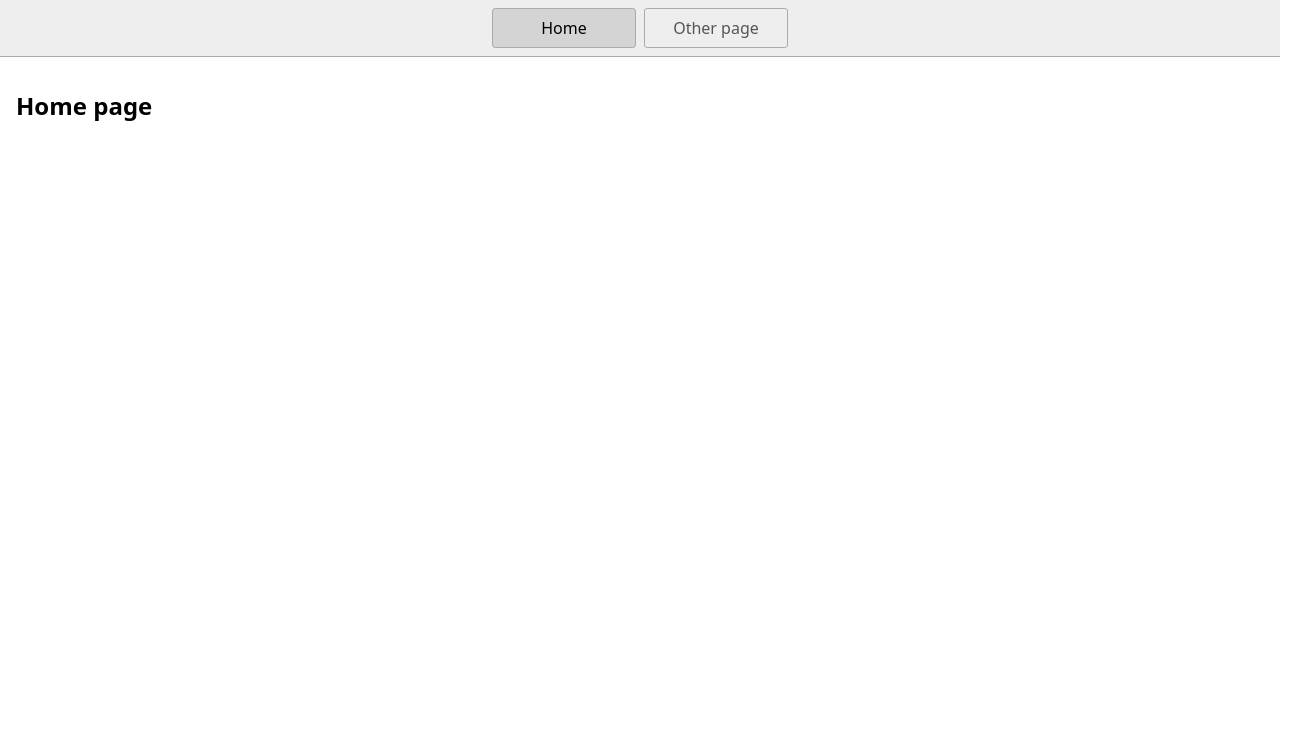
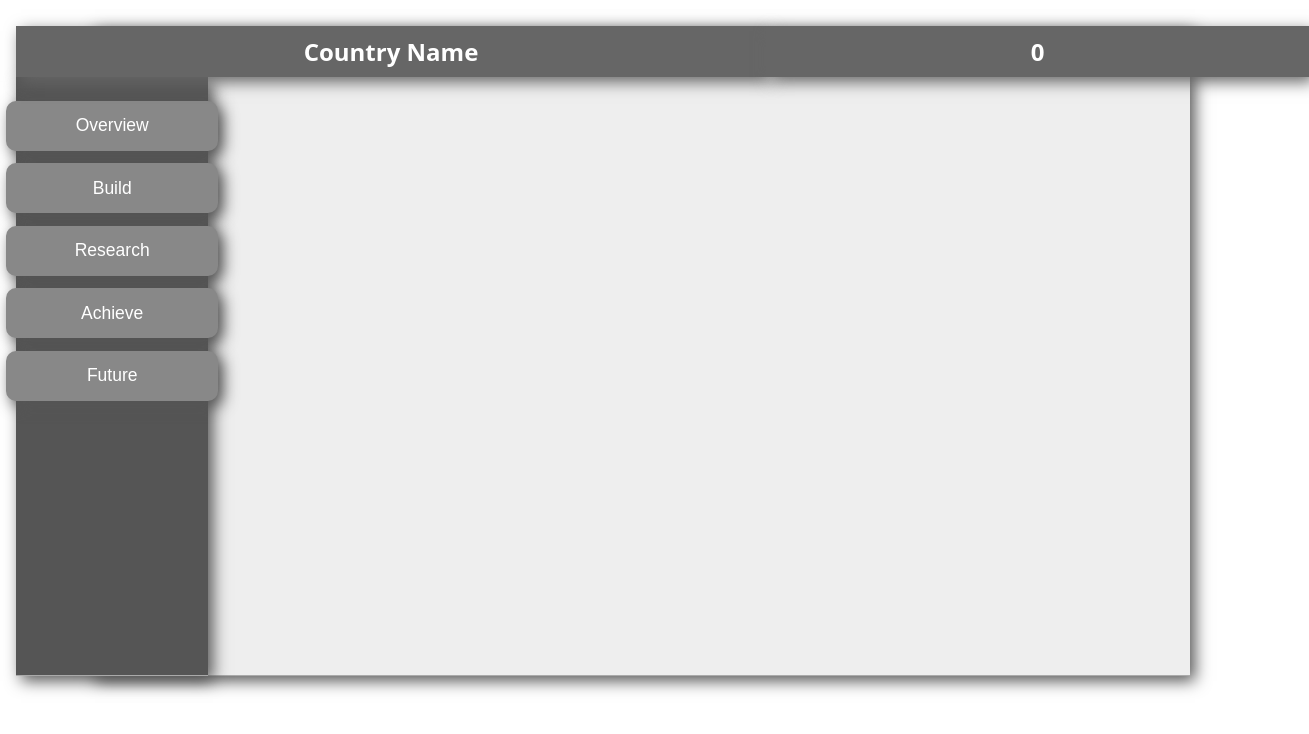
Before and after one commit to sententiaa/world-life-revamp, a plain HTML site: page index.html in a window 1280 px wide. Shown: the whole page, 1309 px wide, since content can reach past the window. Drawn offline with Linux system fonts and the light colour scheme.

Commit message:
2 files modified

```diff
--- a/index.html
+++ b/index.html
@@ -1,5 +1,6 @@
 <!DOCTYPE html>
 <html lang="en">
+
 <head>
   <title>Home</title>
   <meta charset="UTF-8" />
@@ -11,13 +12,33 @@
   <link rel="stylesheet" href="styles.css" />
   <script type="module" src="script.js"></script>
 </head>
+
 <body>
-    <nav>
-      <a href="/" aria-current="page">Home</a>
-      <a href="/page2.html">Other page</a>
+  <main>
+    <nav class="countrysidepanel">
+      <h1 id="countryname" contenteditable="true">Country Name</h1>
+      <script>
+        var content = document.getElementById("countryname"));
+
+// 1. Listen for changes of the contenteditable element
+content.addEventListener('input', function(event) {
+  // 2. Retrive the text from inside the element
+  console.log(content.innerHTML);
+});
+</script>
       </nav>
-    <main>
-      <h1>Home page</h1>
+      <nav class="uppermenu">
+        <h2 id="population">0</h2>
+      </nav>
+      <nav class="containerarea">
+      </nav>
+      <nav class="sidemenu">
+        <button class="sidebutton1">Overview</button>
+        <button class="sidebutton2">Build</button>
+        <button class="sidebutton3">Research</button>
+        <button class="sidebutton4">Achieve</button>
+        <button class="sidebutton5">Future</button>
+      </nav>
     </main>
   </body>
 </html>
--- a/styles.css
+++ b/styles.css
@@ -6,7 +6,7 @@ body {
   margin: 0;
   font-family: system-ui, sans-serif;
   color: black;
-  background-color: white;
+  background-color: rgb(255, 255, 255)
 }
 
 nav {
@@ -43,4 +43,128 @@ main {
 h1 {
   font-weight: bold;
   font-size: 1.5rem;
+  position: absolute;
 }
+
+.countrysidepanel {
+  position: absolute;
+  width: 750px;
+  margin-top: 10px;
+  height: 51px;
+  background-color: #666;
+  color: white;
+  box-shadow: 5px 5px 15px #666;
+  border: none;
+  z-index: 3;
+}
+
+.uppermenu {
+  position: absolute;
+  width: 543px;
+  margin-top: 10px;
+  margin-left: 750px;
+  height: 51px;
+  background-color: #666;
+  color: white;
+  box-shadow: 5px 5px 15px #666;
+  border: none;
+  z-index: 3;
+}
+
+#population {
+  font-weight: bold;
+  font-size: 1.5rem;
+  position: absolute;
+}
+
+.containerarea {
+  box-shadow: 5px 5px 15px #555;
+  display: block;
+  justify-content: center;
+  align-items: center;
+  margin-left: auto;
+  margin-right: auto;
+  margin-top: 10px;
+  margin-bottom: auto;
+  height: 650px;
+  width: 1100px;
+}
+
+.sidemenu {
+  height: 600px;
+  width: 192.344px;
+  position: absolute;
+  margin-top: -600px;
+  background-color: #555;
+  box-shadow: 5px 5px 15px #555;
+}
+
+.sidebutton1 {
+  position: absolute;
+  width: 212.5px;
+  height: 50px;
+  border-radius: 10px;
+  margin-top: -500px;
+  font-size: 17.5px;
+  border: 0px;
+  background-color: #888;
+  box-shadow: 5px 5px 15px #555;
+  color: white;
+  margin-left: -px;
+}
+
+.sidebutton2 {
+  position: absolute;
+  width: 212.5px;
+  height: 50px;
+  border-radius: 10px;
+  margin-top: -375px;
+  font-size: 17.5px;
+  border: 0px;
+  background-color: #888;
+  color: white;
+  box-shadow: 5px 5px 15px #555;
+  margin-left: -px;
+}
+
+.sidebutton3 {
+  position: absolute;
+  width: 212.5px;
+  height: 50px;
+  border-radius: 10px;
+  margin-top: -250px;
+  font-size: 17.5px;
+  border: 0px;
+  background-color: #888;
+  box-shadow: 5px 5px 15px #555;
+  color: white;
+  margin-left: -px;
+}
+
+.sidebutton4 {
+  position: absolute;
+  width: 212.5px;
+  height: 50px;
+  border-radius: 10px;
+  margin-top: -125px;
+  font-size: 17.5px;
+  border: 0px;
+  background-color: #888;
+  box-shadow: 5px 5px 15px #555;
+  color: white;
+  margin-left: -px;
+}
+
+.sidebutton5 {
+  position: absolute;
+  width: 212.5px;
+  height: 50px;
+  border-radius: 10px;
+  margin-top: 0px;
+  font-size: 17.5px;
+  border: 0px;
+  background-color: #888;
+  box-shadow: 5px 5px 15px #555;
+  color: white;
+  margin-left: -px;
+}
```
Lines whose indentation alone changed are shown as unchanged.
